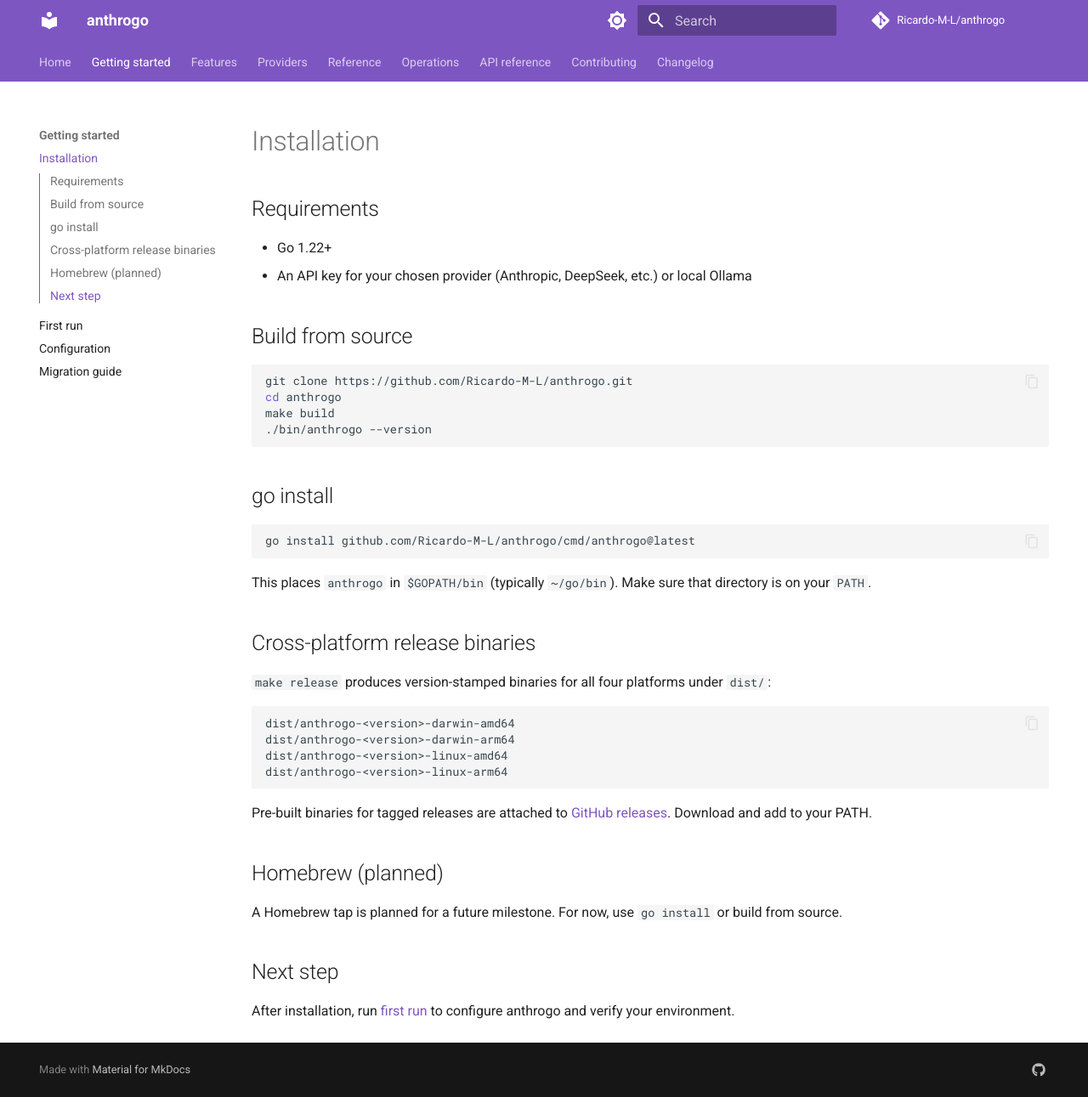
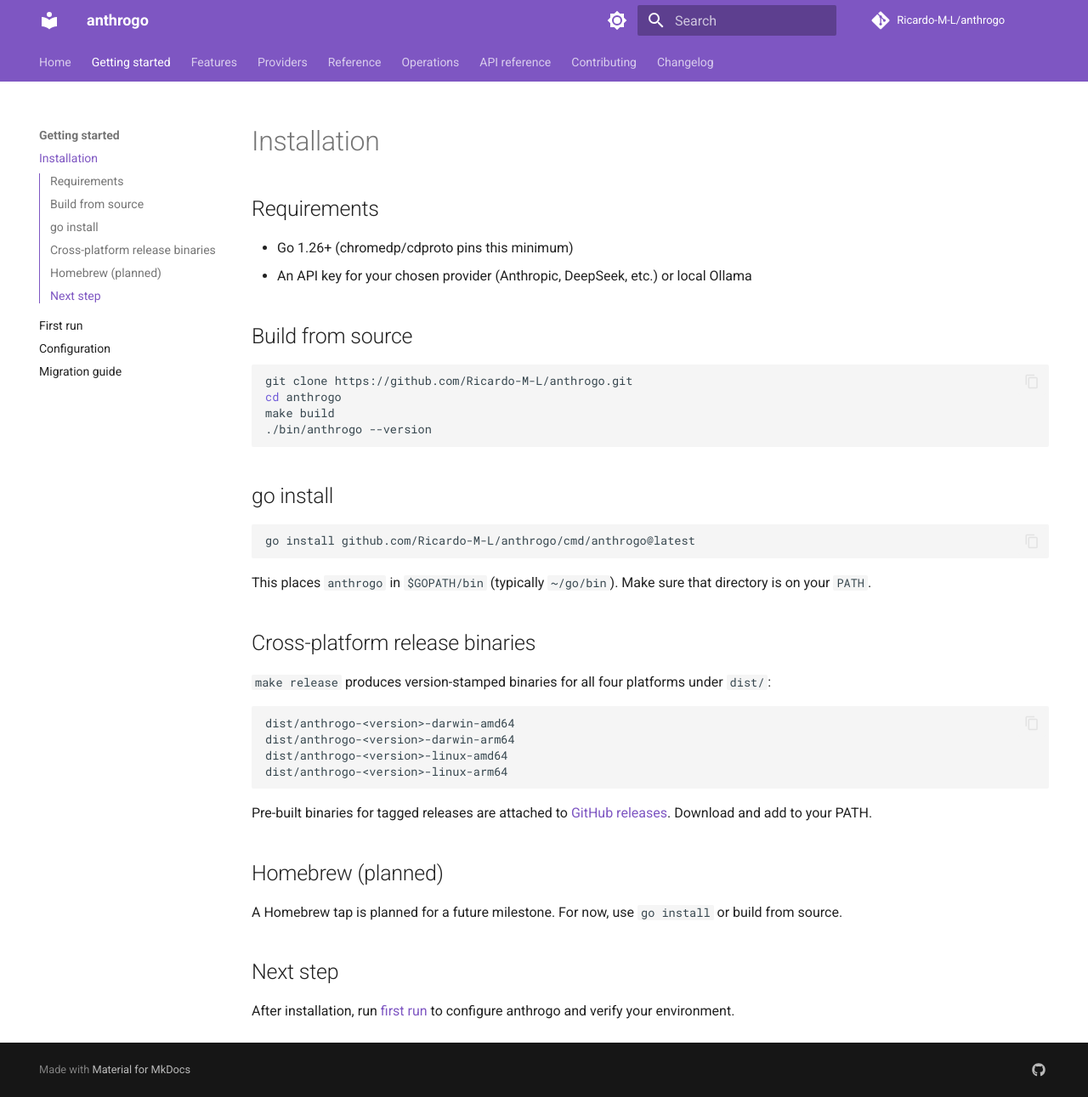
Before and after one commit to Ricardo-M-L/anthrogo, an MkDocs documentation site: the page built from docs/install.md, in a window 1280 px wide and 1291 px high. Shown: the whole window at 85% size. Built offline with MkDocs 1.6.1 and Material for MkDocs 9.7.7, drawn with Linux system fonts in a browser that asks for light colours; comment, search, counter and statistics services are not loaded.

Commit message:
fix(o2): document Go 1.26 minimum (forced by chromedp transitive)
go.mod: kept go directive at 1.26 (go mod tidy reverts any
attempt to lower; cdproto v2026.03 requires it). Added a
toolchain directive (go1.26.1) so go toolchains older than
1.26 see a clear toolchain-mismatch error rather than a
generic build failure. Added an explanatory comment in
go.mod above the directive.

docs/install.md + docs/development.md: 'Go 1.22+' → 'Go 1.26+
(chromedp/cdproto pins this minimum)'. Stops users from
following stale install docs into a confusing build failure.

A future milestone could put BrowserAction behind a build tag
so users on older Go can opt out — deferred.

```diff
--- a/docs/install.md
+++ b/docs/install.md
@@ -2,7 +2,7 @@
 
 ## Requirements
 
-- Go 1.22+
+- Go 1.26+ (chromedp/cdproto pins this minimum)
 - An API key for your chosen provider (Anthropic, DeepSeek, etc.) or local Ollama
 
 ## Build from source
```
Also changed, not shown: docs/development.md (+1 -1 lines), 1 other file.
